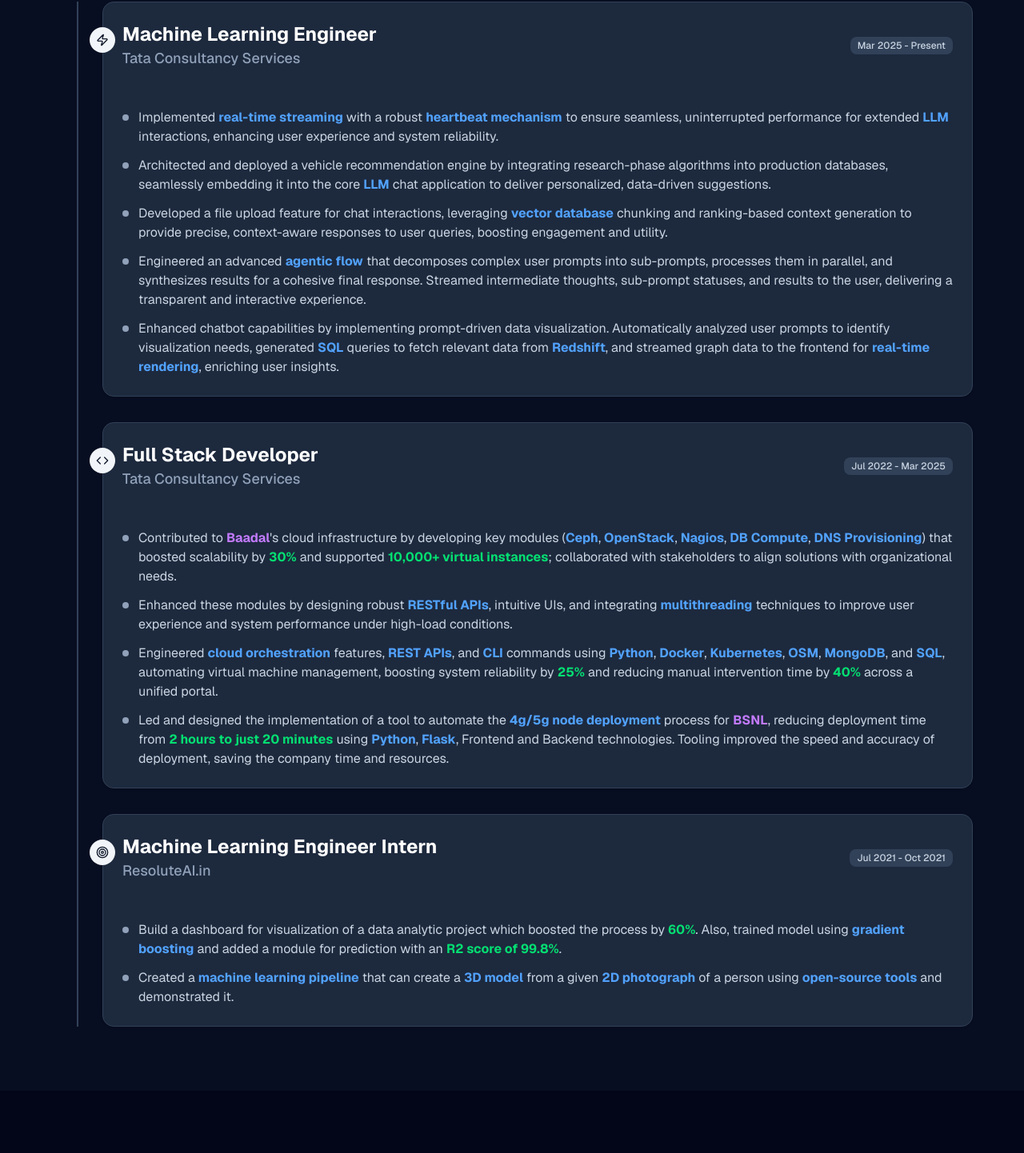
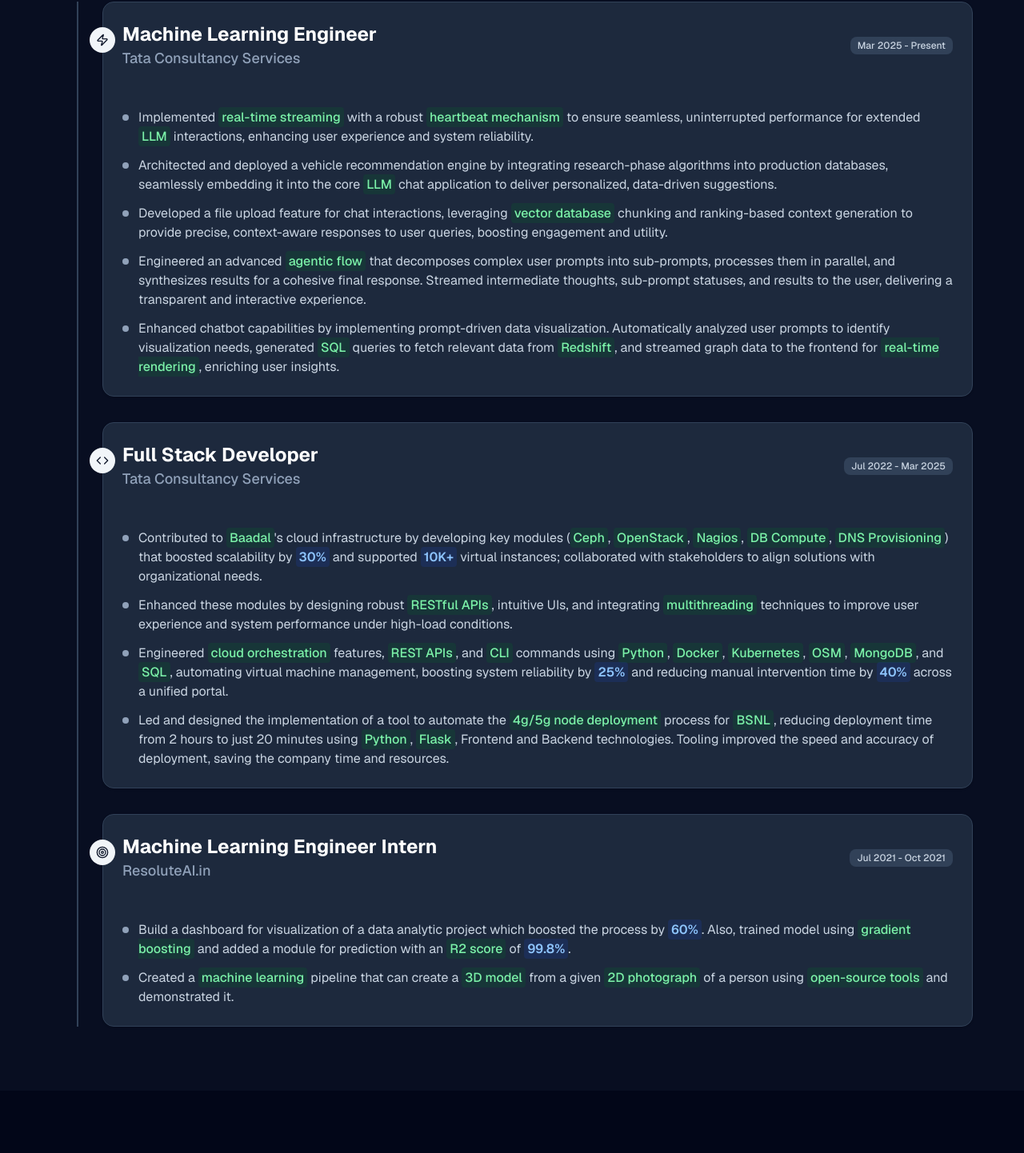
Before and after one commit to acidentlgenius/abhinavmaurya, a Next.js app: page / in a window 1280 px wide. Shown: the part 1179-2621 px from the top of the page at 80% size. Built offline with nearby package versions, Linux system fonts and the light colour scheme.

Commit message:
feat: implement text highlighting for metrics and keywords in project descriptions

```diff
--- a/src/app/page.tsx
+++ b/src/app/page.tsx
@@ -60,6 +60,53 @@
     if (element) {
       element.scrollIntoView({ behavior: 'smooth' });
     }
+  };
+
+  // Function to highlight metrics and keywords in text
+  const highlightText = (text: string) => {
+    // Define important keywords to highlight
+    const keywords = [
+      'LLM-powered', 'PostgreSQL', 'FastAPI', 'Gemini 2.5 Pro', 'Milvus', 'Google Cloud', 'Redis', 'APScheduler',
+      'SQLModel', 'Selenium', 'Pandas', 'GeoJSON', 'TTL', 'CI/CD', 'Docker', 'Kubernetes', 'AWS', 'Azure',
+      'GPT-4', 'Firebase', 'Razorpay', 'TypeScript', 'TailwindCSS', 'React', 'Node.js', 'Python', 'Java',
+      'Machine Learning', 'AI', 'Deep Learning', 'Neural Networks', 'Computer Vision', 'NLP', 'API',
+      'LLM', 'vector database', 'SQL', 'Redshift', 'real-time rendering', 'agentic flow', 'real-time streaming',
+      'heartbeat mechanism', 'Ceph', 'OpenStack', 'Nagios', 'DB Compute', 'DNS Provisioning', 'RESTful APIs',
+      'multithreading', 'cloud orchestration', 'REST APIs', 'CLI', 'OSM', 'MongoDB', '4g/5g node deployment',
+      'Flask', 'gradient boosting', 'R2 score', 'machine learning pipeline', '3D model', '2D photograph',
+      'open-source tools', 'Baadal', 'BSNL'
+    ];
+
+    // Regex patterns for metrics
+    const metricPatterns = [
+      // Percentages: 70%, 94%, etc.
+      /\b(\d+(?:\.\d+)?)%/g,
+      // Numbers with units: 1GB, 150MB, 10k+, 3x, 1k+, etc.
+      /\b(\d+(?:\.\d+)?)(GB|MB|KB|TB|ms|min|h|hr|hours?|days?|weeks?|months?|years?|x|\+|k\+|M\+)/gi,
+      // Time formats: <200ms, 30min, 6h, etc.
+      /(<|>|=)?(\d+(?:\.\d+)?)(ms|min|h|hr|hours?|days?|weeks?|months?|years?)/gi,
+      // Large numbers: 10k+, 1M+, 500+, etc.
+      /\b(\d+)(k\+|M\+|\+)/g
+    ];
+
+    let highlightedText = text;
+
+    // First, highlight metrics with a specific class
+    metricPatterns.forEach(pattern => {
+      highlightedText = highlightedText.replace(pattern, (match) => {
+        return `<span class="bg-blue-100 dark:bg-blue-900/30 text-blue-800 dark:text-blue-300 px-1 py-0.5 rounded font-semibold">${match}</span>`;
+      });
+    });
+
+    // Then highlight keywords
+    keywords.forEach(keyword => {
+      const regex = new RegExp(`\\b${keyword.replace(/[.*+?^${}()|[\]\\]/g, '\\$&')}\\b`, 'gi');
+      highlightedText = highlightedText.replace(regex, (match) => {
+        return `<span class="bg-green-100 dark:bg-green-900/30 text-green-800 dark:text-green-300 px-1 py-0.5 rounded font-medium">${match}</span>`;
+      });
+    });
+
+    return highlightedText;
   };
 
   const projects = [
@@ -425,23 +472,23 @@
                       <ul className="space-y-3 text-slate-700 dark:text-slate-300">
                         <li className="flex items-start gap-3">
                           <div className="w-2 h-2 bg-slate-400 rounded-full mt-2 flex-shrink-0"></div>
-                          <span>Implemented <strong className="text-blue-600 dark:text-blue-400">real-time streaming</strong> with a robust <strong className="text-blue-600 dark:text-blue-400">heartbeat mechanism</strong> to ensure seamless, uninterrupted performance for extended <strong className="text-blue-600 dark:text-blue-400">LLM</strong> interactions, enhancing user experience and system reliability.</span>
+                          <span dangerouslySetInnerHTML={{ __html: highlightText('Implemented real-time streaming with a robust heartbeat mechanism to ensure seamless, uninterrupted performance for extended LLM interactions, enhancing user experience and system reliability.') }}></span>
                         </li>
                         <li className="flex items-start gap-3">
                           <div className="w-2 h-2 bg-slate-400 rounded-full mt-2 flex-shrink-0"></div>
-                          <span>Architected and deployed a vehicle recommendation engine by integrating research-phase algorithms into production databases, seamlessly embedding it into the core <strong className="text-blue-600 dark:text-blue-400">LLM</strong> chat application to deliver personalized, data-driven suggestions.</span>
+                          <span dangerouslySetInnerHTML={{ __html: highlightText('Architected and deployed a vehicle recommendation engine by integrating research-phase algorithms into production databases, seamlessly embedding it into the core LLM chat application to deliver personalized, data-driven suggestions.') }}></span>
                         </li>
                         <li className="flex items-start gap-3">
                           <div className="w-2 h-2 bg-slate-400 rounded-full mt-2 flex-shrink-0"></div>
-                          <span>Developed a file upload feature for chat interactions, leveraging <strong className="text-blue-600 dark:text-blue-400">vector database</strong> chunking and ranking-based context generation to provide precise, context-aware responses to user queries, boosting engagement and utility.</span>
+                          <span dangerouslySetInnerHTML={{ __html: highlightText('Developed a file upload feature for chat interactions, leveraging vector database chunking and ranking-based context generation to provide precise, context-aware responses to user queries, boosting engagement and utility.') }}></span>
                         </li>
                         <li className="flex items-start gap-3">
                           <div className="w-2 h-2 bg-slate-400 rounded-full mt-2 flex-shrink-0"></div>
-                          <span>Engineered an advanced <strong className="text-blue-600 dark:text-blue-400">agentic flow</strong> that decomposes complex user prompts into sub-prompts, processes them in parallel, and synthesizes results for a cohesive final response. Streamed intermediate thoughts, sub-prompt statuses, and results to the user, delivering a transparent and interactive experience.</span>
+                          <span dangerouslySetInnerHTML={{ __html: highlightText('Engineered an advanced agentic flow that decomposes complex user prompts into sub-prompts, processes them in parallel, and synthesizes results for a cohesive final response. Streamed intermediate thoughts, sub-prompt statuses, and results to the user, delivering a transparent and interactive experience.') }}></span>
                         </li>
                         <li className="flex items-start gap-3">
                           <div className="w-2 h-2 bg-slate-400 rounded-full mt-2 flex-shrink-0"></div>
-                          <span>Enhanced chatbot capabilities by implementing prompt-driven data visualization. Automatically analyzed user prompts to identify visualization needs, generated <strong className="text-blue-600 dark:text-blue-400">SQL</strong> queries to fetch relevant data from <strong className="text-blue-600 dark:text-blue-400">Redshift</strong>, and streamed graph data to the frontend for <strong className="text-blue-600 dark:text-blue-400">real-time rendering</strong>, enriching user insights.</span>
+                          <span dangerouslySetInnerHTML={{ __html: highlightText('Enhanced chatbot capabilities by implementing prompt-driven data visualization. Automatically analyzed user prompts to identify visualization needs, generated SQL queries to fetch relevant data from Redshift, and streamed graph data to the frontend for real-time rendering, enriching user insights.') }}></span>
                         </li>
                       </ul>
                     </CardContent>
@@ -480,19 +527,19 @@
                     <ul className="space-y-3 text-slate-700 dark:text-slate-300">
                       <li className="flex items-start gap-3">
                         <div className="w-2 h-2 bg-slate-400 rounded-full mt-2 flex-shrink-0"></div>
-                        <span>Contributed to <strong className="text-purple-600 dark:text-purple-400">Baadal</strong>&apos;s cloud infrastructure by developing key modules (<strong className="text-blue-600 dark:text-blue-400">Ceph</strong>, <strong className="text-blue-600 dark:text-blue-400">OpenStack</strong>, <strong className="text-blue-600 dark:text-blue-400">Nagios</strong>, <strong className="text-blue-600 dark:text-blue-400">DB Compute</strong>, <strong className="text-blue-600 dark:text-blue-400">DNS Provisioning</strong>) that boosted scalability by <strong className="text-green-600 dark:text-green-400">30%</strong> and supported <strong className="text-green-600 dark:text-green-400">10,000+ virtual instances</strong>; collaborated with stakeholders to align solutions with organizational needs.</span>
+                        <span dangerouslySetInnerHTML={{ __html: highlightText('Contributed to Baadal\'s cloud infrastructure by developing key modules (Ceph, OpenStack, Nagios, DB Compute, DNS Provisioning) that boosted scalability by 30% and supported 10K+ virtual instances; collaborated with stakeholders to align solutions with organizational needs.') }}></span>
                       </li>
                       <li className="flex items-start gap-3">
                         <div className="w-2 h-2 bg-slate-400 rounded-full mt-2 flex-shrink-0"></div>
-                        <span>Enhanced these modules by designing robust <strong className="text-blue-600 dark:text-blue-400">RESTful APIs</strong>, intuitive UIs, and integrating <strong className="text-blue-600 dark:text-blue-400">multithreading</strong> techniques to improve user experience and system performance under high-load conditions.</span>
+                        <span dangerouslySetInnerHTML={{ __html: highlightText('Enhanced these modules by designing robust RESTful APIs, intuitive UIs, and integrating multithreading techniques to improve user experience and system performance under high-load conditions.') }}></span>
                       </li>
                       <li className="flex items-start gap-3">
                         <div className="w-2 h-2 bg-slate-400 rounded-full mt-2 flex-shrink-0"></div>
-                        <span>Engineered <strong className="text-blue-600 dark:text-blue-400">cloud orchestration</strong> features, <strong className="text-blue-600 dark:text-blue-400">REST APIs</strong>, and <strong className="text-blue-600 dark:text-blue-400">CLI</strong> commands using <strong className="text-blue-600 dark:text-blue-400">Python</strong>, <strong className="text-blue-600 dark:text-blue-400">Docker</strong>, <strong className="text-blue-600 dark:text-blue-400">Kubernetes</strong>, <strong className="text-blue-600 dark:text-blue-400">OSM</strong>, <strong className="text-blue-600 dark:text-blue-400">MongoDB</strong>, and <strong className="text-blue-600 dark:text-blue-400">SQL</strong>, automating virtual machine management, boosting system reliability by <strong className="text-green-600 dark:text-green-400">25%</strong> and reducing manual intervention time by <strong className="text-green-600 dark:text-green-400">40%</strong> across a unified portal.</span>
+                        <span dangerouslySetInnerHTML={{ __html: highlightText('Engineered cloud orchestration features, REST APIs, and CLI commands using Python, Docker, Kubernetes, OSM, MongoDB, and SQL, automating virtual machine management, boosting system reliability by 25% and reducing manual intervention time by 40% across a unified portal.') }}></span>
                       </li>
                       <li className="flex items-start gap-3">
                         <div className="w-2 h-2 bg-slate-400 rounded-full mt-2 flex-shrink-0"></div>
-                        <span>Led and designed the implementation of a tool to automate the <strong className="text-blue-600 dark:text-blue-400">4g/5g node deployment</strong> process for <strong className="text-purple-600 dark:text-purple-400">BSNL</strong>, reducing deployment time from <strong className="text-green-600 dark:text-green-400">2 hours to just 20 minutes</strong> using <strong className="text-blue-600 dark:text-blue-400">Python</strong>, <strong className="text-blue-600 dark:text-blue-400">Flask</strong>, Frontend and Backend technologies. Tooling improved the speed and accuracy of deployment, saving the company time and resources.</span>
+                        <span dangerouslySetInnerHTML={{ __html: highlightText('Led and designed the implementation of a tool to automate the 4g/5g node deployment process for BSNL, reducing deployment time from 2 hours to just 20 minutes using Python, Flask, Frontend and Backend technologies. Tooling improved the speed and accuracy of deployment, saving the company time and resources.') }}></span>
                       </li>
                     </ul>
                   </CardContent>
@@ -531,11 +578,11 @@
                     <ul className="space-y-3 text-slate-700 dark:text-slate-300">
                       <li className="flex items-start gap-3">
                         <div className="w-2 h-2 bg-slate-400 rounded-full mt-2 flex-shrink-0"></div>
-                        <span>Build a dashboard for visualization of a data analytic project which boosted the process by <strong className="text-green-600 dark:text-green-400">60%</strong>. Also, trained model using <strong className="text-blue-600 dark:text-blue-400">gradient boosting</strong> and added a module for prediction with an <strong className="text-green-600 dark:text-green-400">R2 score of 99.8%</strong>.</span>
+                        <span dangerouslySetInnerHTML={{ __html: highlightText('Build a dashboard for visualization of a data analytic project which boosted the process by 60%. Also, trained model using gradient boosting and added a module for prediction with an R2 score of 99.8%.') }}></span>
                       </li>
                       <li className="flex items-start gap-3">
                         <div className="w-2 h-2 bg-slate-400 rounded-full mt-2 flex-shrink-0"></div>
-                        <span>Created a <strong className="text-blue-600 dark:text-blue-400">machine learning pipeline</strong> that can create a <strong className="text-blue-600 dark:text-blue-400">3D model</strong> from a given <strong className="text-blue-600 dark:text-blue-400">2D photograph</strong> of a person using <strong className="text-blue-600 dark:text-blue-400">open-source tools</strong> and demonstrated it.</span>
+                        <span dangerouslySetInnerHTML={{ __html: highlightText('Created a machine learning pipeline that can create a 3D model from a given 2D photograph of a person using open-source tools and demonstrated it.') }}></span>
                       </li>
                     </ul>
                   </CardContent>
@@ -688,9 +735,7 @@
                         <div className="space-y-6">
                           <div>
                             <h4 className="text-lg font-semibold text-slate-900 dark:text-white mb-3">About This Project</h4>
-                            <p className="text-slate-700 dark:text-slate-300 leading-relaxed">
-                              {project.description}
-                            </p>
+                            <p className="text-slate-700 dark:text-slate-300 leading-relaxed" dangerouslySetInnerHTML={{ __html: highlightText(project.description) }}></p>
                           </div>
 
                           <div>
@@ -699,7 +744,7 @@
                               {project.keyFeatures.map((feature, featureIndex) => (
                                 <li key={featureIndex} className="flex items-start gap-2">
                                   <div className="w-1.5 h-1.5 bg-slate-400 rounded-full mt-2 flex-shrink-0"></div>
-                                  <span>{feature}</span>
+                                  <span dangerouslySetInnerHTML={{ __html: highlightText(feature) }}></span>
                                 </li>
                               ))}
                             </ul>
@@ -723,7 +768,7 @@
                               {project.stats.split(' • ').map((stat, statIndex) => (
                                 <span key={statIndex}>
                                   {statIndex > 0 && ' • '}
-                                  <strong className="text-green-600 dark:text-green-400">{stat}</strong>
+                                  <span dangerouslySetInnerHTML={{ __html: highlightText(stat) }}></span>
                                 </span>
                               ))}
                             </div>
```
